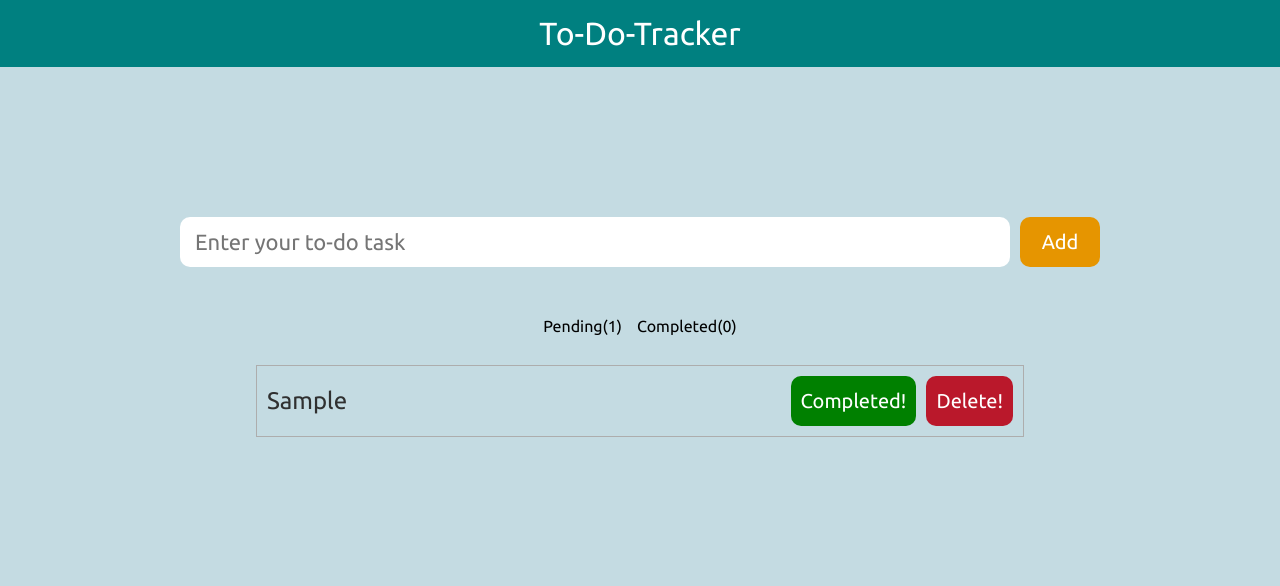
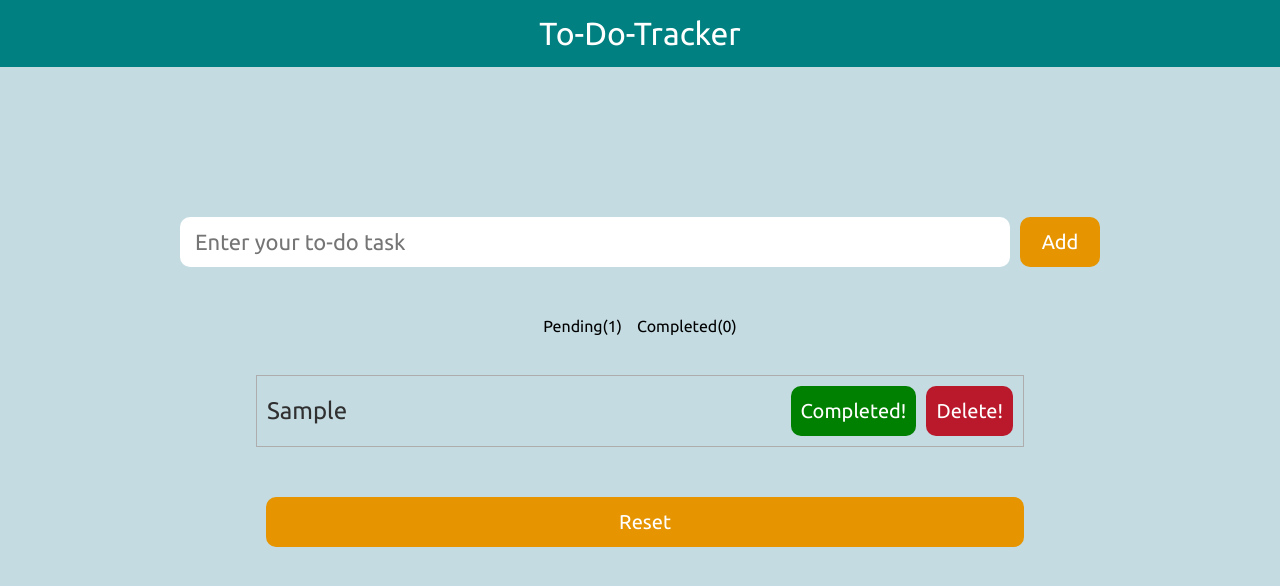
Before and after one commit to Shuffle10/ToDoList, a React (Vite) app: page / in a window 1280 px wide. Both pictures are taken after typing "Sample" into the empty fields and a click on the button "Add". Shown: the top 586 px of the page. Built offline with nearby package versions, Linux system fonts and the light colour scheme.

Commit message:
Added a reset button + Final Push

```diff
--- a/src/App.jsx
+++ b/src/App.jsx
@@ -32,7 +32,7 @@ function App() {
   }, [completed]);
 
 
-  function handleCompleted(id){
+  const handleCompleted = (id) => {
     let completedTask = toDos.filter((item)=>item.taskNo==id)
     setCompleted([...completed, completedTask])
     handleDelete(id)
@@ -44,12 +44,17 @@ function App() {
     console.log(localStorage.getItem("pending"))
   }
 
+  const handleReset = () =>{
+    setToDos([])
+    setCompleted([])
+  }
+
 
   return (
     <>
     <Navbar/>
     <Inputbox handleAdd={handleAdd}/>
-    { (toDos.length>0 || completed.length>0 ) && <Tasklist toDos={toDos} completed={completed} handleCompleted={handleCompleted} handleDelete={handleDelete}/>}
+    { (toDos.length>0 || completed.length>0 ) && <Tasklist toDos={toDos} completed={completed} handleCompleted={handleCompleted} handleDelete={handleDelete} handleReset={handleReset} />}
     </>
   )
 }
--- a/src/components/TaskList.jsx
+++ b/src/components/TaskList.jsx
@@ -1,4 +1,4 @@
-function Tasklist({toDos, completed, handleCompleted, handleDelete}){
+function Tasklist({toDos, completed, handleCompleted, handleDelete, handleReset}){
  return(
     <div className="task-container">
     <div className="task-categories">
@@ -17,15 +17,7 @@ function Tasklist({toDos, completed, handleCompleted, handleDelete}){
     ))}
 
 
-    {/* {completed.map((e)=>(
-           <div className="task-item" key={e.taskNo}>
-               <p style={{color:'#303030'}}>  {e.title} </p>
-               <div className="button-container">
-               <button className="button" style={{backgroundColor:'#ba182b'}} onClick={()=> handleDelete(e.taskNo)}> Delete! </button>
-               </div>
-           </div>
-       ))} */}
-
+    <button className="button" style={{marginTop:'40px'}} onClick={()=>handleReset()}>Reset</button>
 
     </div>
     )
--- a/src/index.css
+++ b/src/index.css
@@ -56,6 +56,8 @@
 .task-container{
     width: 60%;
     margin: auto;
+    display: flex;
+    flex-direction: column;
 }
 
 .task-item{
```
